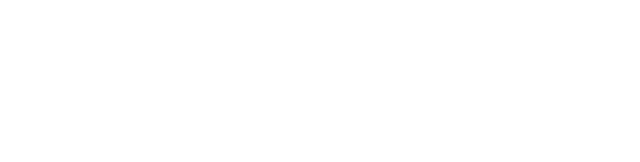
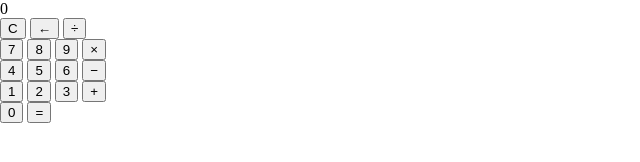
Before and after one commit to artemis-p/Calculator-JS, a plain HTML site: page index.html in a window 1280 px wide. Shown: the whole page, without its empty margins (0-640 px from the left). Drawn offline with Linux system fonts and the light colour scheme.

Commit message:
Added buttons with numbers and math signs

```diff
--- a/index.html
+++ b/index.html
@@ -9,10 +9,37 @@
 <body>
     <div class="wrapper">
         <section class="screen">
-
+            0
         </section>
 
-        <section class="calc_buttons">
+        <section class="calc-buttons">
+            <div class="calc-button-row">
+                <button class="calc-button double">C</button>
+                <button class="calc-button"><span>&#8592;</span></button>
+                <button class="calc-button"><span>&#247;</span></button>
+            </div>
+            <div class="calc-button-row">
+                <button class="calc-button">7</button>
+                <button class="calc-button">8</button>
+                <button class="calc-button">9</button>
+                <button class="calc-button"><span>&#215;</span></button>
+            </div>
+            <div class="calc-button-row">
+                <button class="calc-button">4</button>
+                <button class="calc-button">5</button>
+                <button class="calc-button">6</button>
+                <button class="calc-button"><span>&#8722;</span></button>
+            </div>
+            <div class="calc-button-row">
+                <button class="calc-button">1</button>
+                <button class="calc-button">2</button>
+                <button class="calc-button">3</button>
+                <button class="calc-button"><span>&#43;</span></button>
+            </div>
+            <div class="calc-button-row">
+                <button class="calc-button triple">0</button>
+                <button class="calc-button"><span>&#61;</span></button>
+            </div>
 
         </section>
     </div>
```
Also changed, not shown: 1 other file.
